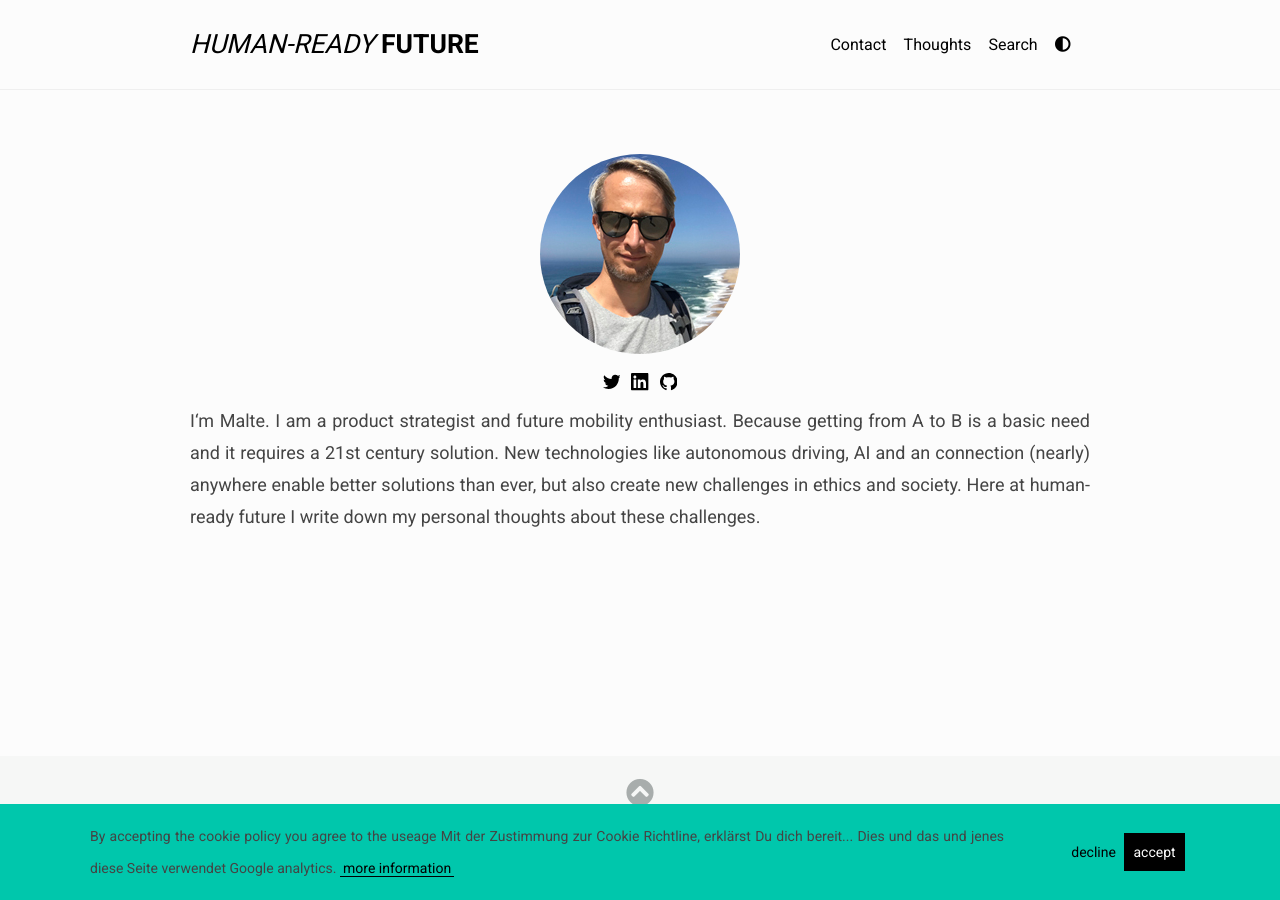
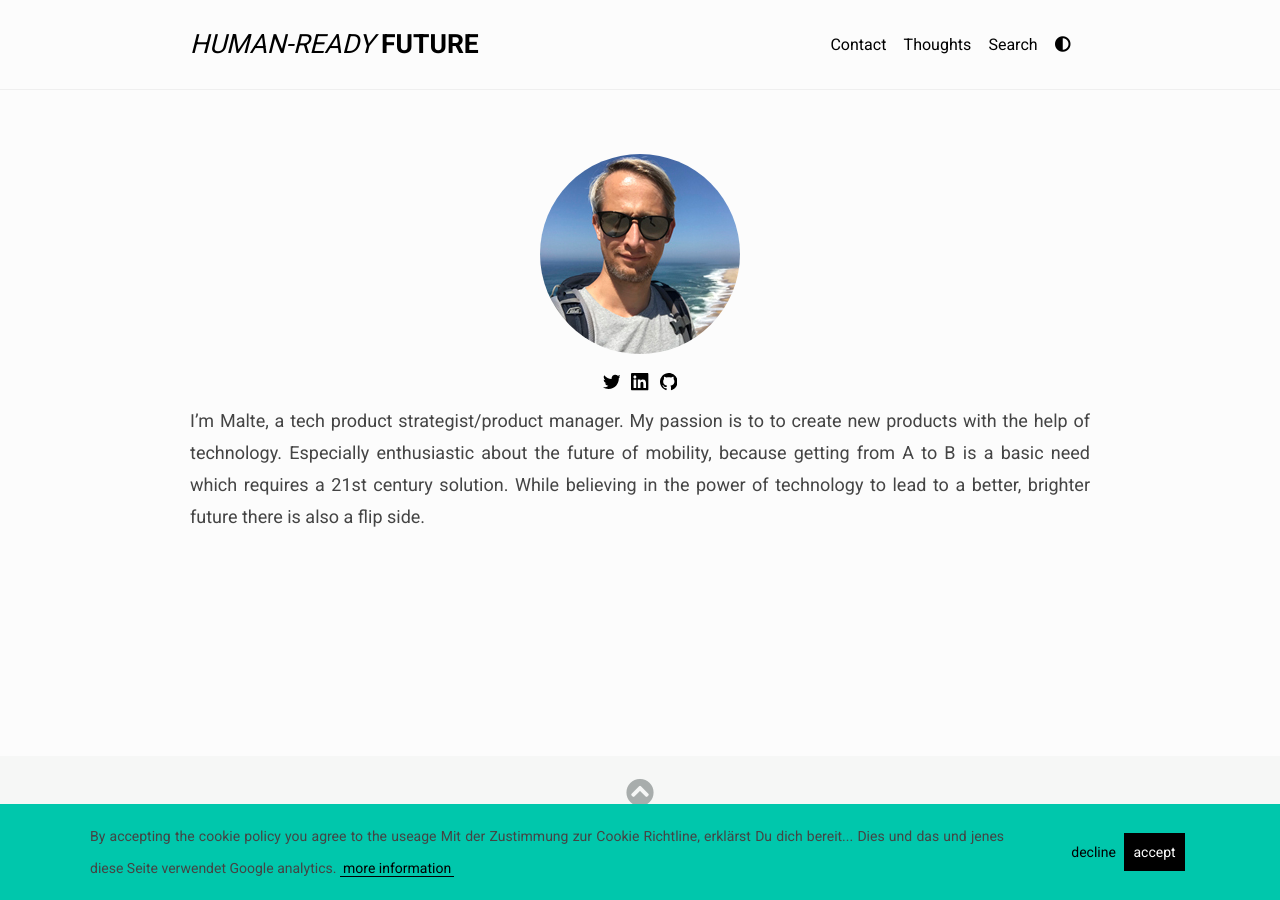
Before and after one commit to 110101/blog_humanreadyfuture, a Jekyll site: the page built from shortabout.md, in a window 1280 px wide. Built offline with Jekyll 4.4.1, drawn with Linux system fonts in a browser that asks for light colours; nearby versions of some CDN libraries.

Commit message:
short about

```diff
--- a/shortabout.md
+++ b/shortabout.md
@@ -2,4 +2,4 @@
 title: Über
 layout: about
 ---
-I‘m Malte. I am a product strategist and future mobility enthusiast. Because getting from A to B is a basic need and it requires a 21st century solution. New technologies like autonomous driving, AI and an connection (nearly) anywhere enable better solutions than ever, but also create new challenges in ethics and society. Here at human-ready future I write down my personal thoughts about these challenges.
+I'm Malte, a tech product strategist/product manager. My passion is to to create new products with the help of technology. Especially enthusiastic about the future of mobility, because getting from A to B is a basic need which requires a 21st century solution. While believing in the power of technology to lead to a better, brighter future there is also a flip side.
```
